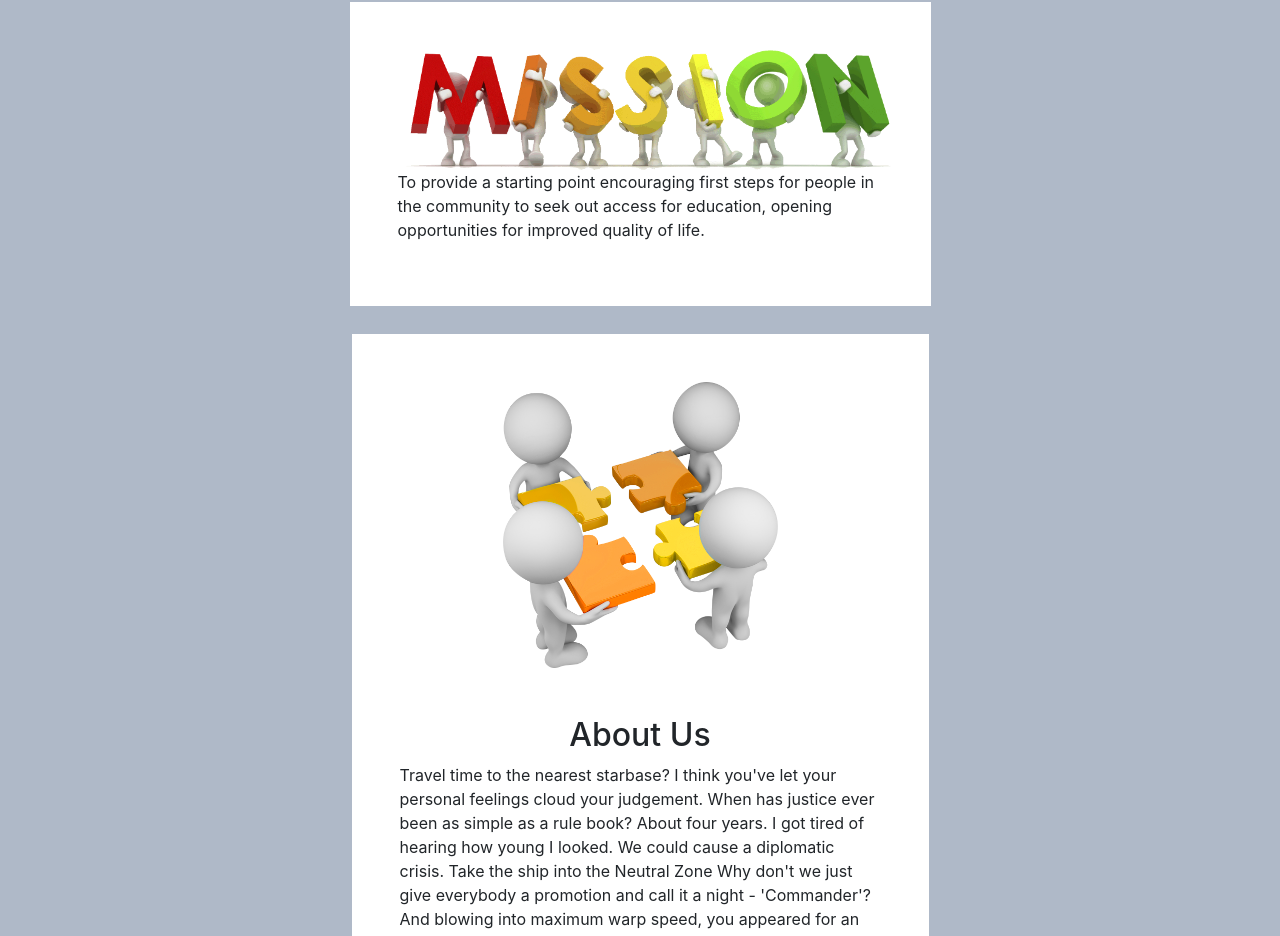
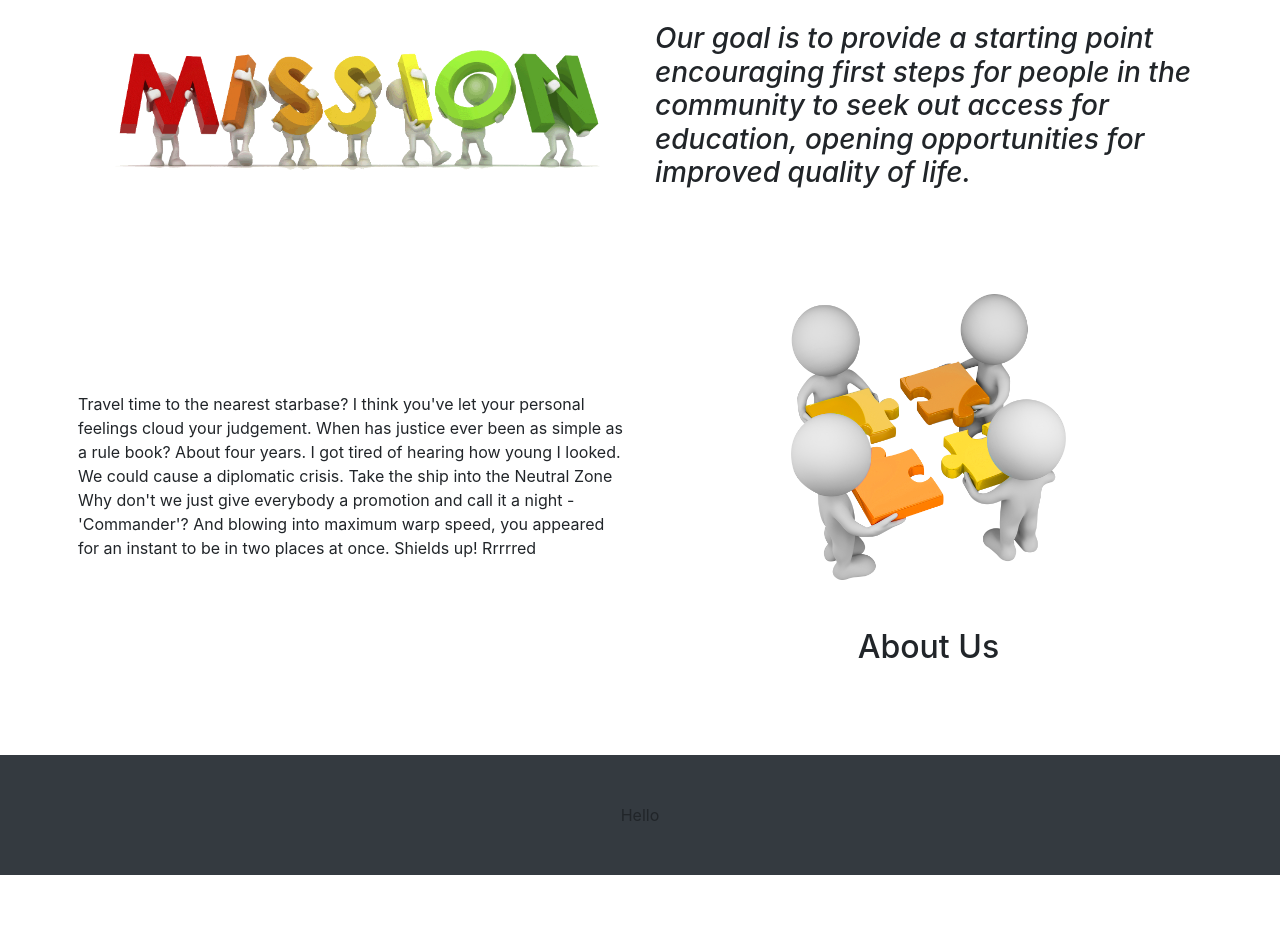
Before and after one commit to team-free-money/team-free-money-cs, a React app in the folder frontend/: page / in a window 1280 px wide. Shown: the part 248-1184 px from the top of the page. After the commit the page ends 1123 px from the top, so only its background shows below. Built offline with nearby package versions, Linux system fonts and the light colour scheme.

Commit message:
updating and pulling

```diff
--- a/frontend/src/ui/Home.js
+++ b/frontend/src/ui/Home.js
@@ -9,21 +9,20 @@ export const Home = () => {
             <Container as={"section"} className='p-1'>
                 <Row className={"g-0"}>
                     <Col xs={10} md={6} className="d-block mx-auto bg-white p-5">
-                        <Image src={IMG2} fluid className="mx-2 d-block" alt="Mission"/>
-                        <p>
-                            To provide a starting point encouraging first steps for people in the community to seek out access for education,
+                        <Image height={500} width={500} src={IMG2} fluid className="mx-2 d-block" alt="Mission"/>
+                    </Col>
+                    <Col className="my-auto fst-italic font-italic">
+                        <h3>
+                            Our goal is to provide a starting point encouraging first steps for people in the community to seek out access for education,
                             opening opportunities for improved quality of life.
-                        </p>
+                        </h3>
                     </Col>
-
                 </Row>
             </Container>
             <Container as={"section"} className='mt-3 mb-4 p-2'>
 
                 <Row className={"g-5"}>
-                    <Col xs={10} md={6} className="d-block mx-auto bg-white p-5">
-                        <Image height={275} width={275} src={IMG1} fluid className="mx-auto d-block mb-5" alt="About Us"/>
-                        <h2 className="text-center">About Us</h2>
+                    <Col className="my-auto">
                         <p>
                             Travel time to the nearest starbase? I think you've let your personal feelings cloud your
                             judgement. When has justice ever been as simple as a rule book? About four years. I got tired of
@@ -32,6 +31,11 @@ export const Home = () => {
                             maximum warp speed, you appeared for an instant to be in two places at once. Shields up! Rrrrred
                         </p>
                     </Col>
+                    <Col xs={10} md={6} className="d-block mx-auto bg-white p-5">
+                        <Image height={275} width={275} src={IMG1} fluid className="mx-auto d-block mb-5" alt="About Us"/>
+                        <h2 className="text-center">About Us</h2>
+
+                    </Col>
 
                 </Row>
             </Container>
--- a/frontend/src/ui/syle.css
+++ b/frontend/src/ui/syle.css
@@ -1,3 +1,4 @@
 #root {
-    background-color: #AFB9C8;
+    /*background-color: #AFB9C8;*/
+    /*background-color: #f2f2f2;*/
 }
```
